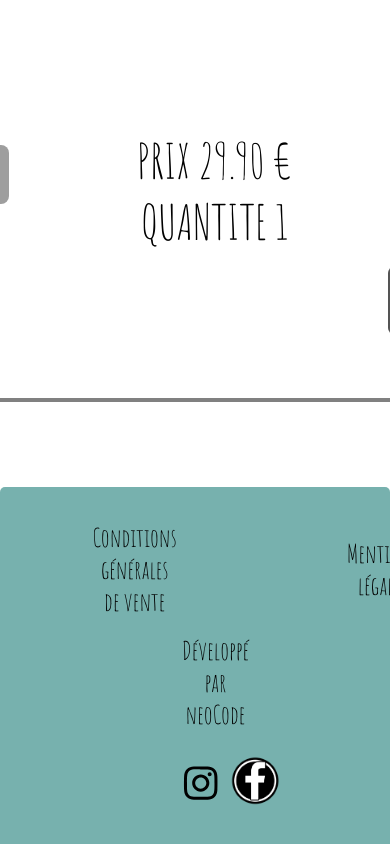
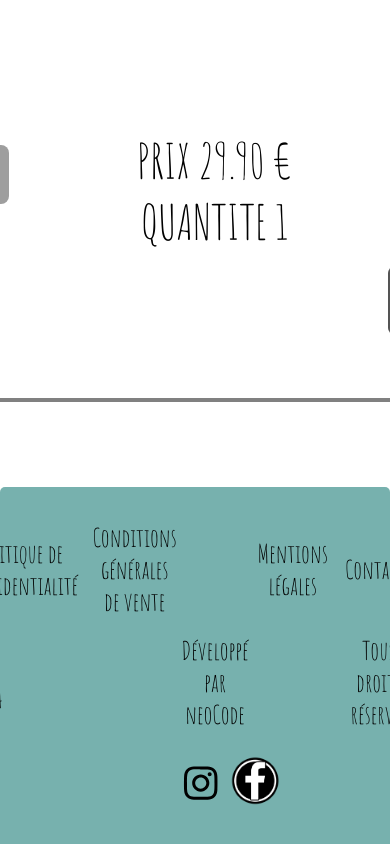
Before and after one commit to tristanlaulanie/waxandsea-front-dashboard, a React (Create React App) app: page /panier in a window 390 px wide. Shown: the part 923-1767 px from the top of the page. Built offline with nearby package versions, Linux system fonts and the light colour scheme; grey boxes are pictures that could not be loaded.

Commit message:
accueil_responsive:done

```diff
--- a/src/components/Accueil/Description/DescriptionResponsive.css
+++ b/src/components/Accueil/Description/DescriptionResponsive.css
@@ -46,7 +46,7 @@
 @media screen and (width<= 505px) {
     .section-description {
         position: relative;
-        left: -2em;
+        left: -0.05em;
     }
 }
 
--- a/src/components/Accueil/Slider/Slider.css
+++ b/src/components/Accueil/Slider/Slider.css
@@ -32,7 +32,7 @@
 }
 
 .carousel-img {
-    height: 54vh;
+    height: 56vh;
     width: 55vw;
 }
 
--- a/src/components/Accueil/Slider/SliderResponsive.css
+++ b/src/components/Accueil/Slider/SliderResponsive.css
@@ -1,3 +1,15 @@
+@media screen and (width <= 1590px) {
+    .carousel-img {
+        height: 54vh;
+    }
+}
+
+@media screen and (width <= 1430px){
+    .carousel-img {
+        height: 48vh;
+    }
+}
+
 @media screen and (width <= 1410px){
     .carousel-img {
         height: 48vh;
@@ -9,6 +21,14 @@
         height: 46vh;
     }
 }
+
+@media screen and (width <= 1245px) {
+    .carousel-img {
+        height: 46vh;
+        width: 65vw;
+    }
+}
+
 
 @media screen and (width <= 1210px){
     .carousel-img {
@@ -29,13 +49,10 @@
     }
 }
 
-@media screen and (width <= 846px){
-    .section-carrousel {
-        margin-top: 16em;
-    }
+@media screen and (width <= 945px) {
     .carousel-img {
-        height: 36vh;
-        width: 66vw;
+        height: 42vh;
+        width: 65vw;
     }
 
     .glide__arrow--left {
@@ -44,6 +61,27 @@
 
     .glide__arrow--right {
         right: 0;
+    }
+}
+
+@media screen and (width <= 846px){
+    .section-carrousel {
+        margin-top: 24em;
+    }
+
+    .carousel-img {
+        height: 36vh;
+        width: 66vw;
+    }
+
+    .glide__arrow--left {
+        left: 0;
+        z-index: 0;
+    }
+
+    .glide__arrow--right {
+        right: 0;
+        z-index: 0;
     }
 }
 
--- /dev/null
+++ b/src/components/Footer/FooterResponsive.css
@@ -0,0 +1,70 @@
+@media screen and (width <= 900px){
+    #contact-link {
+        position: relative;
+        right: 2em;
+    }
+}
+
+@media screen and (width <= 800px){
+    #contact-link {
+        position: relative;
+        right: 3.4em;
+    }
+
+    #policie-link {
+        position: relative;
+        left: 2.5em;
+    }
+}
+
+@media screen and (width <= 730px) {
+    #contact-link {
+        position: relative;
+        right: 5em;
+    }
+
+    #policie-link {
+        position: relative;
+        left: 3.5em;
+    }
+}
+
+@media screen and (width <= 650px) {
+
+    #policie-link {
+        position: relative;
+        left: 5em;
+    }
+
+    #legal-mentions {
+        position: relative;
+        right: 3.5em;
+    }
+
+    #contact-link {
+        position: relative;
+        right: 8.5em;
+    }
+
+    #rights-link {
+        position: relative;
+        right: 4em;
+    }
+}
+
+@media screen and (width <= 540px) {
+    #policie-link {
+        position: relative;
+        left: 6.1em;
+    }
+
+    #contact-link {
+        position: relative;
+        right: 9.5em;
+    }
+
+    #copyright {
+        position: relative;
+        left: 1em;
+    }
+}
--- a/src/components/Footer/index.js
+++ b/src/components/Footer/index.js
@@ -2,6 +2,7 @@
 import React from "react";
 // CSS
 import "./Footer.css";
+import "./FooterResponsive.css";
 // IMAGE
 import facebook from "./image/facebook-icon.png";
 // FONTAWESOME
@@ -21,7 +22,7 @@ function Footer() {
         </li>
       </ul>
       <ul class="dev-policies-footer">
-        <li id="copyright">(c) 2023</li>
+        <li id="copyright">(c) 2024</li>
         <li>Développé par neoCode</li>
         <li id="rights-link">Tous droits réservés</li>
       </ul>
--- a/src/components/Header/index.js
+++ b/src/components/Header/index.js
@@ -76,7 +76,6 @@ function Header() {
             </ul>
           </nav>
         </div>
-
         <div className="first-header-right">
           <span id="cart_title">
             <FontAwesomeIcon className="logo-panier" icon={faShoppingCart} />
```
